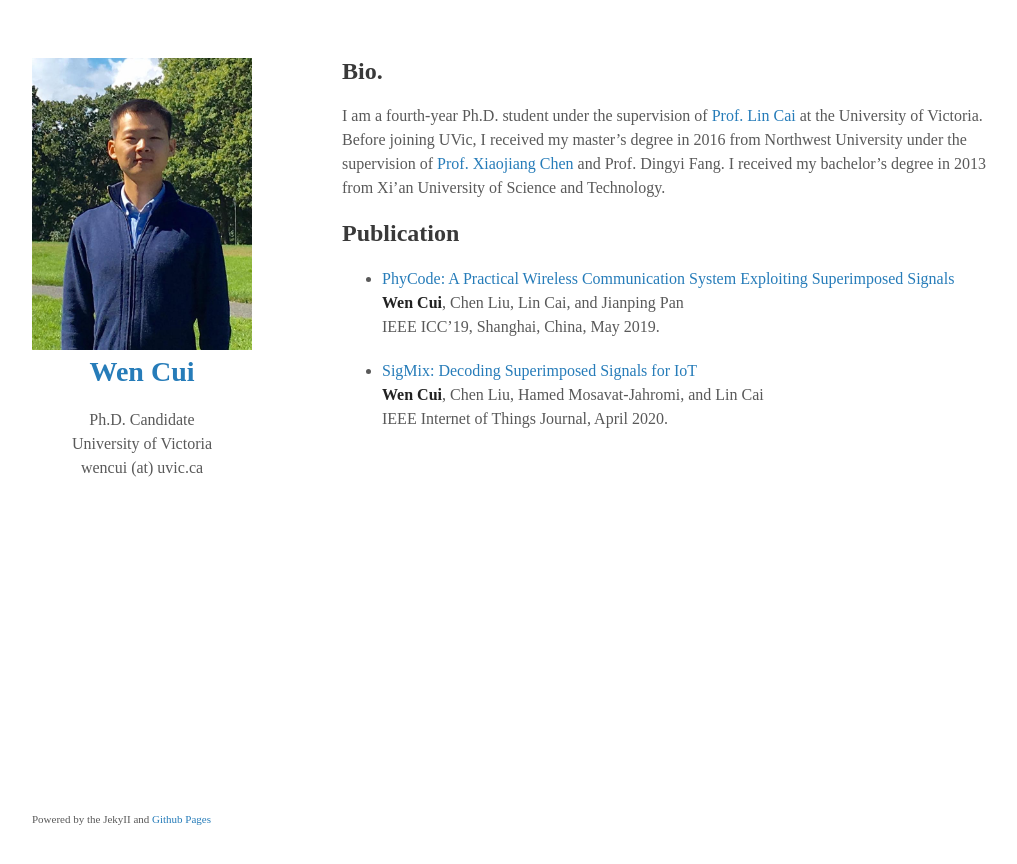
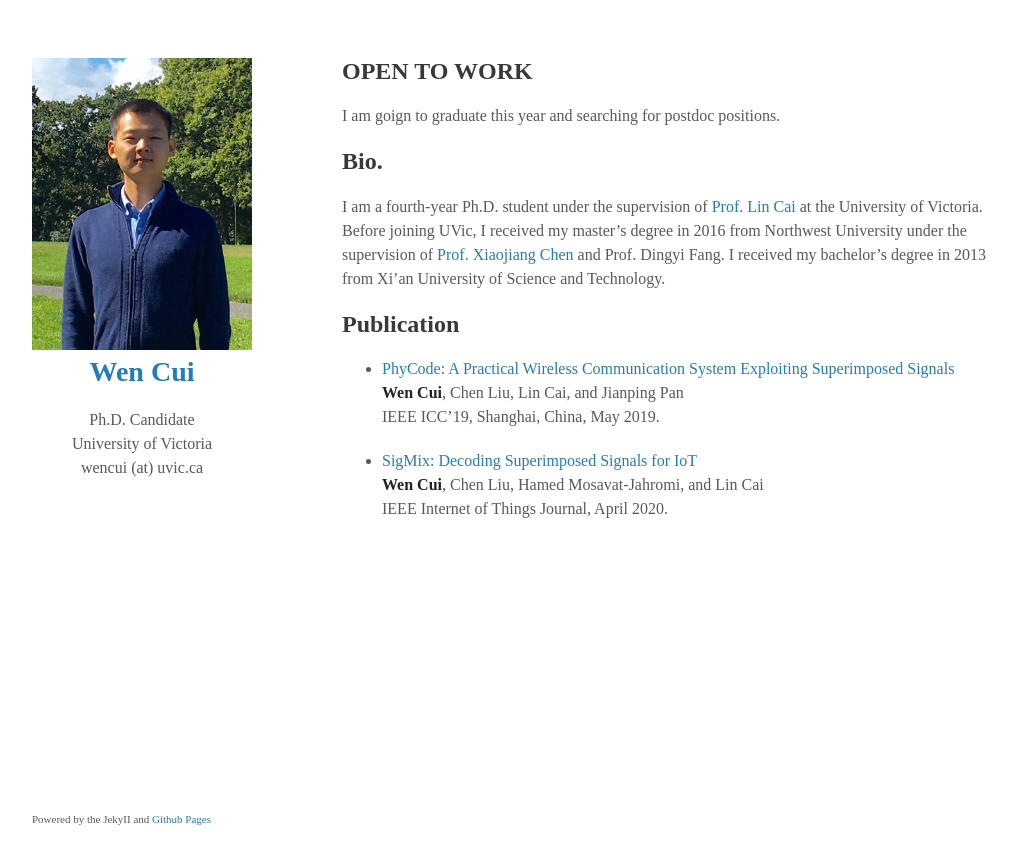
Before and after one commit to wencui/wencui.github.io, a Jekyll site: the page built from index.md, in a window 1280 px wide. Shown: the top 864 px of the page, without its empty margins (128-1145 px from the left). Built offline with Jekyll 4.4.1, drawn with Linux system fonts in a browser that asks for light colours.

Commit message:
Update index.md

```diff
--- a/index.md
+++ b/index.md
@@ -1,6 +1,9 @@
 ---
 layout: default
 ---
+
+## OPEN TO WORK
+I am goign to graduate this year and searching for postdoc positions.
 
 ## Bio.
 
```
